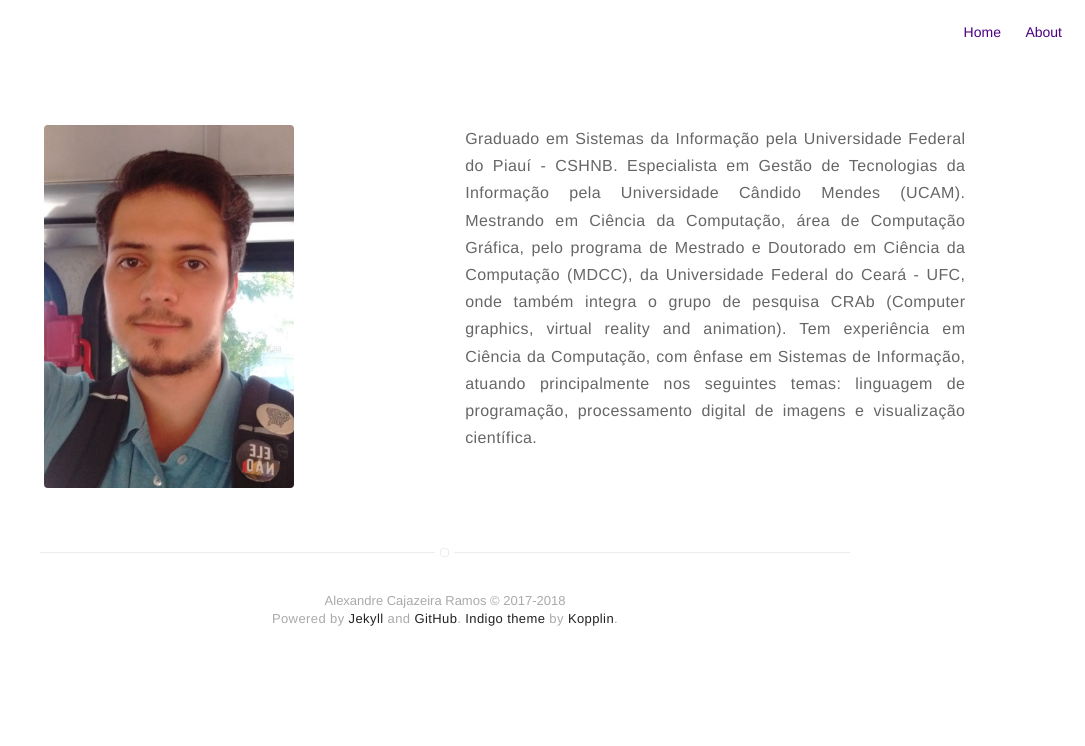
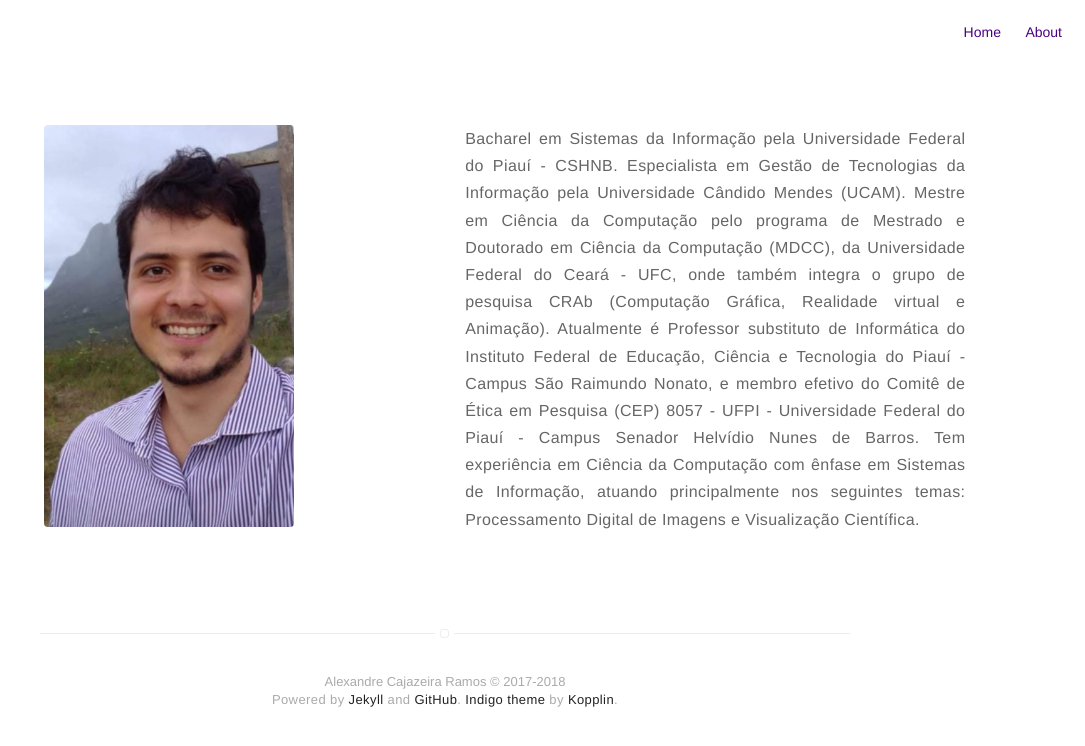
Before and after one commit to CajazeiraRamos/CajazeiraRamos.github.io, a Jekyll site: the page built from about.md, in a window 1280 px wide. Shown: the top 746 px of the page, without its empty margins (195-1280 px from the left). Built offline with Jekyll 4.4.1, drawn with Linux system fonts in a browser that asks for light colours.

Commit message:
Atualização Foto e Bio

```diff
--- a/_config.yml
+++ b/_config.yml
@@ -1,7 +1,7 @@
 # main text of home
 
 name: Alexandre Cajazeira Ramos
-bio: Analista de Sistemas (UFPI); Esp. em Gestão de T.I. (UCAM); Mestrando em Ciências da Computação(UFC);
+bio: Analista de Sistemas (UFPI); Esp. em Gestão de T.I. (UCAM); Mestre em Ciências da Computação(UFC);
 
 # twitter summary info
 description: Site pessoal
--- a/about.md
+++ b/about.md
@@ -6,7 +6,7 @@ layout: page
     <div class="toleft"> <img class="image" src="{{ site.url }}/{{ site.picture }}" alt="Profile Image">
     </div>
     <div class="toright">
-        <p align="justify">Graduado em Sistemas da Informação pela Universidade Federal do Piauí - CSHNB. Especialista em Gestão de Tecnologias da Informação pela Universidade Cândido Mendes (UCAM). Mestrando em Ciência da Computação, área de Computação Gráfica, pelo programa de Mestrado e Doutorado em Ciência da Computação (MDCC), da Universidade Federal do Ceará - UFC, onde também integra o grupo de pesquisa CRAb (Computer graphics, virtual reality and animation). Tem experiência em Ciência da Computação, com ênfase em Sistemas de Informação, atuando principalmente nos seguintes temas: linguagem de programação, processamento digital de imagens e visualização científica.</p>
+        <p align="justify">Bacharel em Sistemas da Informação pela Universidade Federal do Piauí - CSHNB. Especialista em Gestão de Tecnologias da Informação pela Universidade Cândido Mendes (UCAM). Mestre em Ciência da Computação pelo programa de Mestrado e Doutorado em Ciência da Computação (MDCC), da Universidade Federal do Ceará - UFC, onde também integra o grupo de pesquisa CRAb (Computação Gráfica, Realidade virtual e Animação). Atualmente é Professor substituto de Informática do Instituto Federal de Educação, Ciência e Tecnologia do Piauí - Campus São Raimundo Nonato, e membro efetivo do Comitê de Ética em Pesquisa (CEP) 8057 - UFPI - Universidade Federal do Piauí - Campus Senador Helvídio Nunes de Barros. Tem experiência em Ciência da Computação com ênfase em Sistemas de Informação, atuando principalmente nos seguintes temas: Processamento Digital de Imagens e Visualização Científica.</p>
 
     </div>
 </div>
```
Also changed, not shown: assets/images/profile.jpg, assets/images/profile.png (added), assets/images/profile3.jpg (added).
